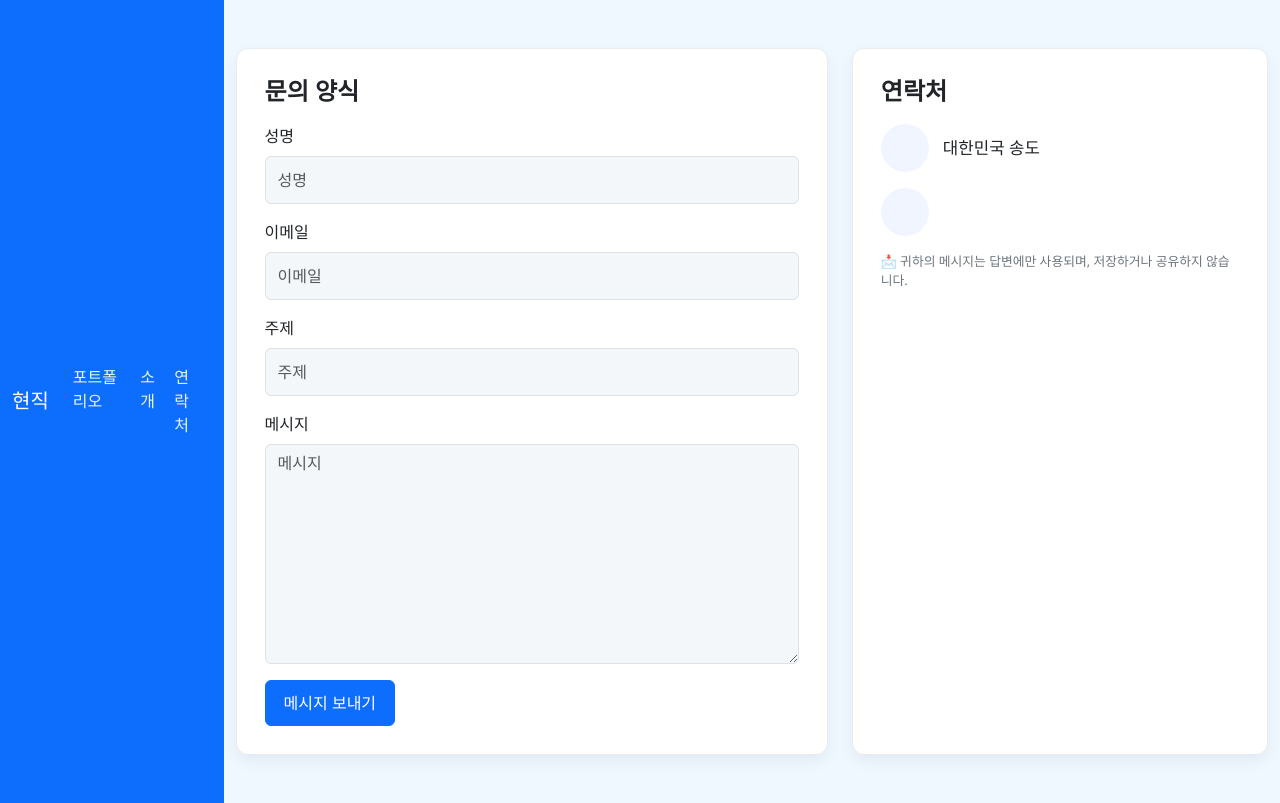
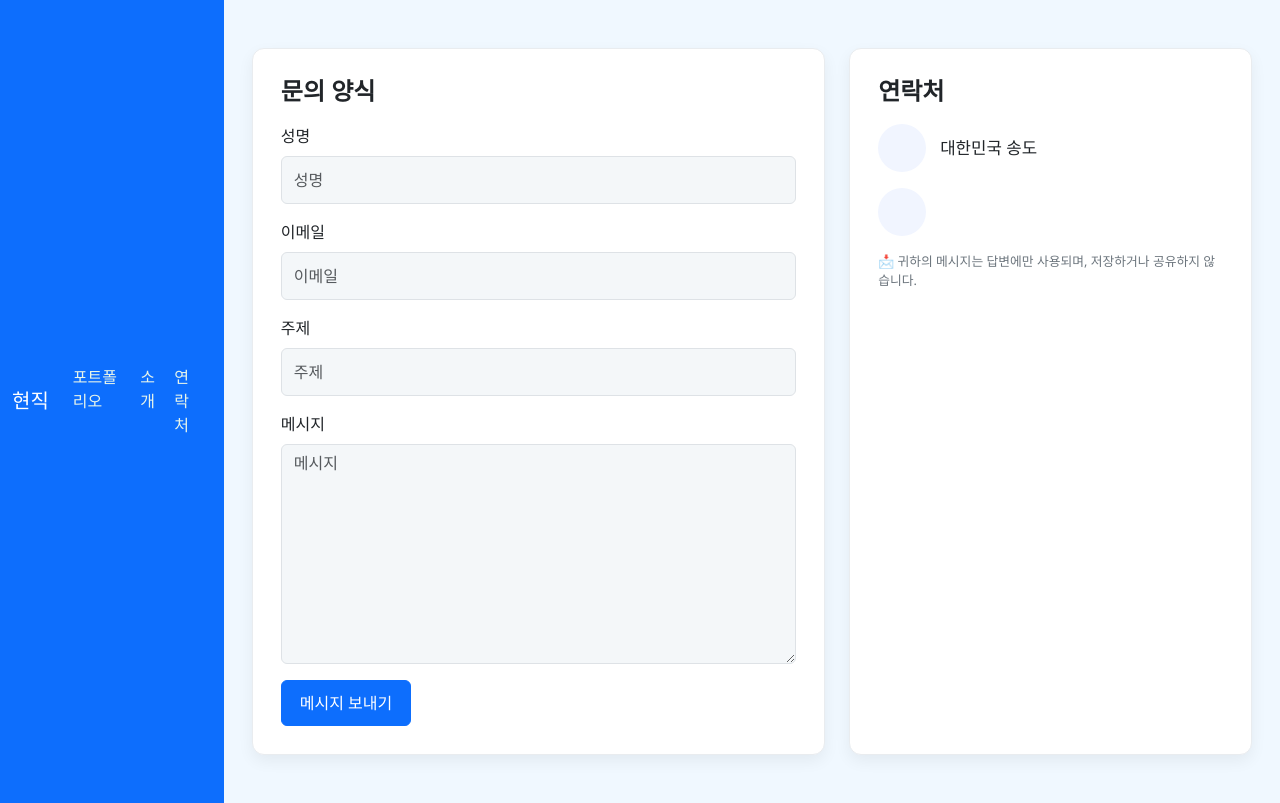
Before and after one commit to j-lee03/jh03-1, a FastAPI app: page /contact in a window 1280 px wide. Run offline with FastAPI, Linux system fonts and the light colour scheme.

Commit message:
작동해라제발

```diff
--- a/app/templates/contact.html
+++ b/app/templates/contact.html
@@ -2,7 +2,7 @@
 {% block title %}Contact{% endblock %}
 {% block content %}
 <style>
-  .contact-container { max-width: 1100px; margin: 0 auto; }
+  .contact-container { max-width: 1000px; margin: 0 auto; }
   .form-card, .info-card { border: 1px solid #e9ecef; border-radius: 12px; box-shadow: 0 6px 16px rgba(0,0,0,.06); }
   .form-card { padding: 28px; background: #ffffff; }
   .info-card { padding: 28px; background: #ffffff; }
```
